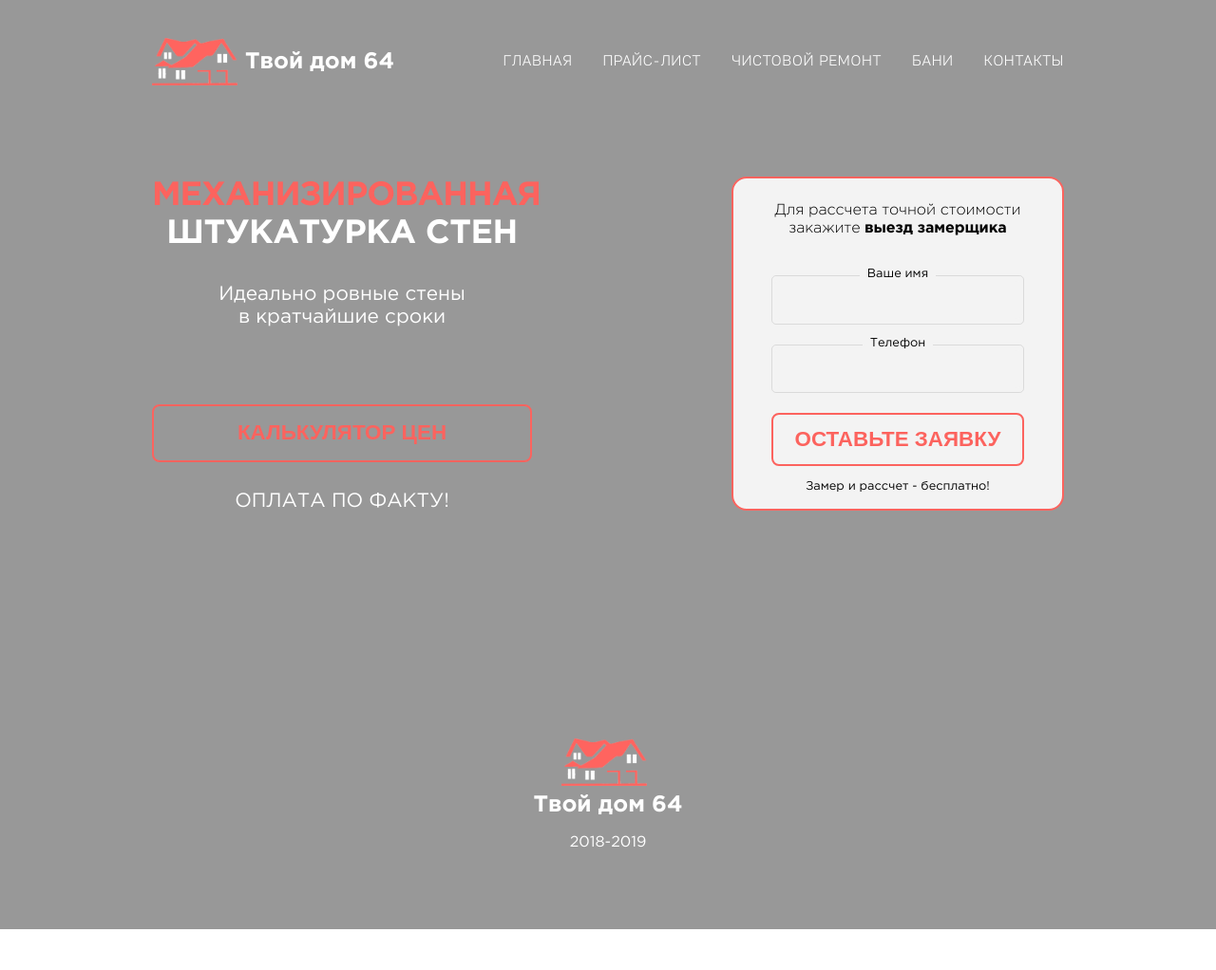
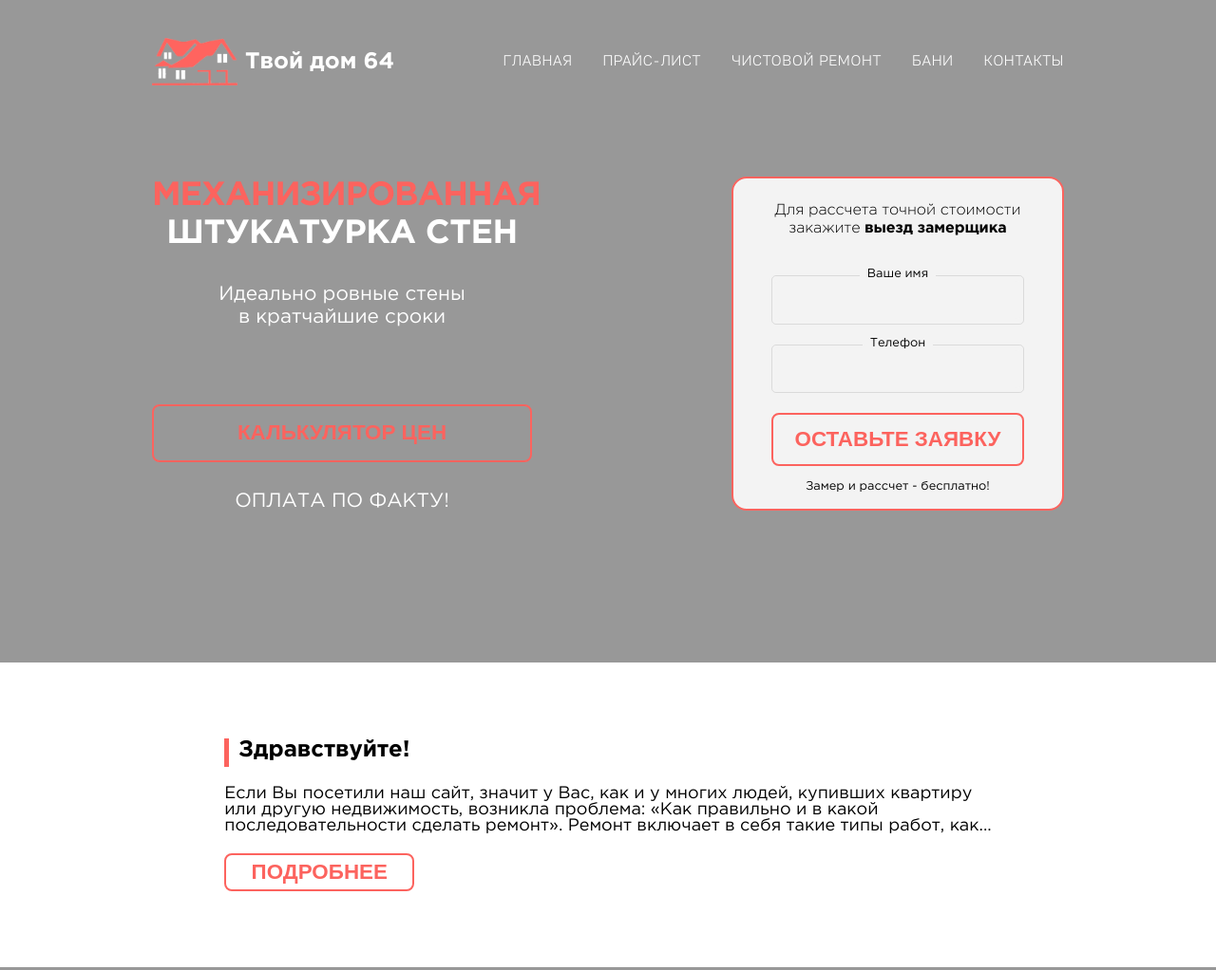
Before and after one commit to dsyuskov/td64, a website built with webpack: page src/index.html in a window 1280 px wide. Shown: the top 1022 px of the page at 95% size. Before the commit the page ends 979 px from the top, so only its background shows below. Built offline with nearby package versions, Linux system fonts and the light colour scheme; files whose address does not match are found by name.

Commit message:
Add: greeting section

```diff
--- a/src/index.html
+++ b/src/index.html
@@ -54,7 +54,22 @@
 
     </section>
   </div>
-  <main>
+  <main class="main">
+    <section class="greeting">
+      <div class="container">
+        <div class="greeting__header">
+          <h2 class="greeting__title">Здравствуйте!</h2>
+          <div class="greeting__text">
+            <p>Если Вы посетили наш сайт, значит у Вас, как и у многих людей,
+               купивших квартиру <br> или другую недвижимость, возникла проблема:
+               «Как правильно и в какой <br> последовательности сделать ремонт».
+                Ремонт включает в себя такие типы работ, как...</p>
+          </div>
+          <input class="greeting__button button" type="button" value="Подробнее">
+          </input>
+        </div>
+      </div>
+    </section>
   </main>
 
   <footer class="footer">
--- /dev/null
+++ b/src/scss/layout/greeting.scss
@@ -0,0 +1,41 @@
+.greeting {
+    padding: 5rem 0;
+    font-family: "Gotham Pro", sans-serif;
+    display: flex;
+    flex-direction: column;
+    align-items: center;
+
+    &__header {
+        width: 100%;
+        max-width: 1400px;
+        margin: 0 5rem 0;
+    }
+
+    &__title {
+        display: flex;
+        flex-direction: row;
+        margin-bottom: 20px;
+    }
+
+    &__title:before {
+        content: "";
+        display: block;
+        width: 5px;
+        height: 30px;
+        background-color: $coral;
+        margin-right: 10px;
+    }
+
+    &__button {
+        height: 40px;
+        width: 200px;
+    }
+
+    &__text {
+        margin-bottom: 20px;
+        font-size: large;
+    }
+
+
+
+}
--- a/src/scss/main.scss
+++ b/src/scss/main.scss
@@ -4,6 +4,7 @@
 @import './layout/header.scss';
 @import './layout/section-promo.scss';
 @import './layout/footer.scss';
+@import './layout/greeting.scss';
 
 * {
   margin: 0;
```
Also changed, not shown: src/assets/img/footer-background.png.
